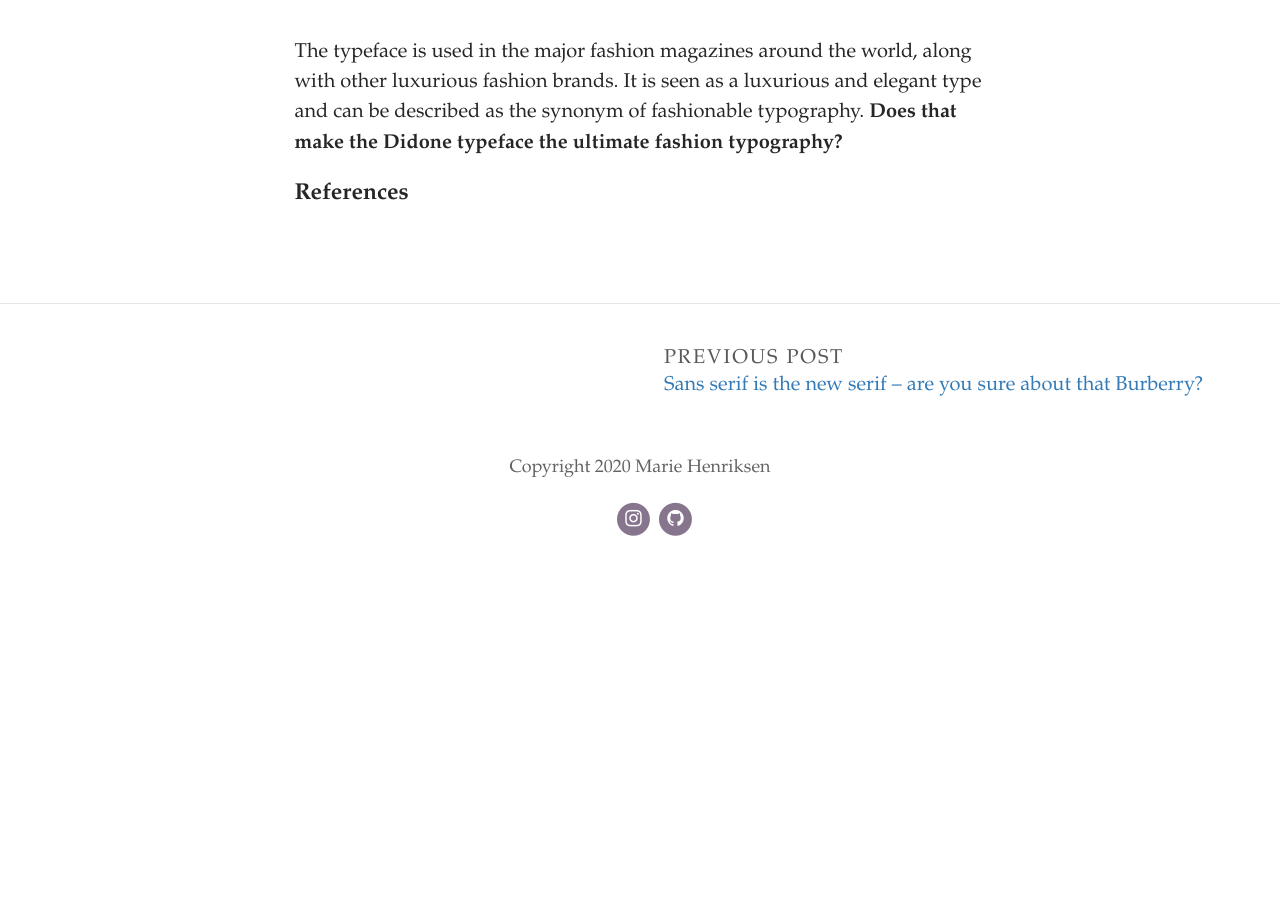
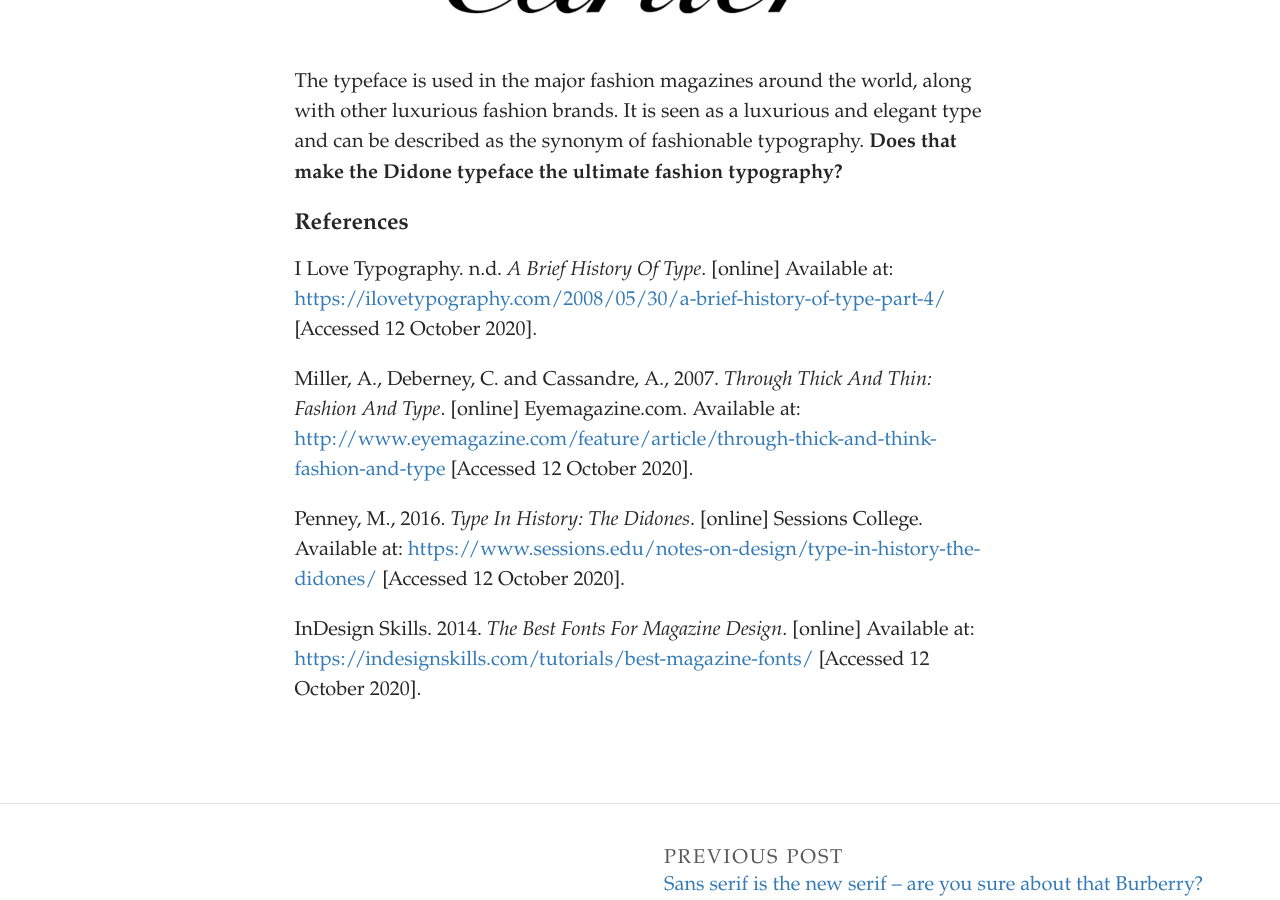
Before and after one commit to Mariehenriksen/fashionabletexts, a Jekyll site: the page built from _posts/2020-10-10-didone-–-the-ultimate-fashion-typography.md, in a window 1280 px wide and 900 px high, scrolled down 2784 px. Built offline with Jekyll 4.4.1, drawn with Linux system fonts in a browser that asks for light colours; some web fonts are replaced; before the commit the page ends 3350 px from its top, so only the background shows below that; some of the changed text lies outside the part shown.

Commit message:
Update Post “2020-10-10-didone-–-the-ultimate-fashion-typography”

```diff
--- a/_posts/2020-10-10-didone-–-the-ultimate-fashion-typography.md
+++ b/_posts/2020-10-10-didone-–-the-ultimate-fashion-typography.md
@@ -13,13 +13,13 @@ When going to a store to look for a magazine, the first thing you see is their a
 
 A very important aspects of Didone is the contrast between the thick and thin lines which is creating a sexy and elegant appearance. If we take a look through the lexicon of fashion brands, it confirms that the Didone aesthetic is shorthand for luxury, refinement and a certain posh attitude.
 
-![](../uploads/skjermbilde-2020-10-10-kl.-11.27.01.png)
+![Illustration borrowed from I love Typography](../uploads/skjermbilde-2020-10-10-kl.-11.27.01.png)
 
 Two very famous fashion magazines using the Didone typography are Vogue and Harper’s Bazaar. Because of its radical thick-thin structure, words set in Didone fonts can be seen as a typographical veil over photography, which makes them particularly useful for magazine covers.
 
 ![](../uploads/bazaar-covers-2016-1.jpg)
 
-> “We used Didot because it’s very feminine, not because of the magazine’s history. When we started at *Bazaar* things were very elegant and the direction of the magazine was about elegance.”
+> **“We used Didot because it’s very feminine, not because of the magazine’s history. When we started at *Bazaar* things were very elegant and the direction of the magazine was about elegance.”** - Fabien Baron
 
 The Didone style has never really gone out of style because it is pretty much synonymous with elegant and sophisticated type design. It is not only Vogue and Harper’s Bazaar using the fashionable typography. Along with major fashion magazines, luxury brands such as Cartier and Christian Dior use Didone typefaces for their logo.
 
@@ -28,3 +28,11 @@ The Didone style has never really gone out of style because it is pretty much sy
 The typeface is used in the major fashion magazines around the world, along with other luxurious fashion brands. It is seen as a luxurious and elegant type and can be described as the synonym of fashionable typography. **Does that make the Didone typeface the ultimate fashion typography?**
 
 #### **References**
+
+I Love Typography. n.d. *A Brief History Of Type*. \[online] Available at: <https://ilovetypography.com/2008/05/30/a-brief-history-of-type-part-4/> \[Accessed 12 October 2020].
+
+Miller, A., Deberney, C. and Cassandre, A., 2007. *Through Thick And Thin: Fashion And Type*. \[online] Eyemagazine.com. Available at: <http://www.eyemagazine.com/feature/article/through-thick-and-think-fashion-and-type> \[Accessed 12 October 2020].
+
+Penney, M., 2016. *Type In History: The Didones*. \[online] Sessions College. Available at: <https://www.sessions.edu/notes-on-design/type-in-history-the-didones/> \[Accessed 12 October 2020].
+
+InDesign Skills. 2014. *The Best Fonts For Magazine Design*. \[online] Available at: <https://indesignskills.com/tutorials/best-magazine-fonts/> \[Accessed 12 October 2020].
```
